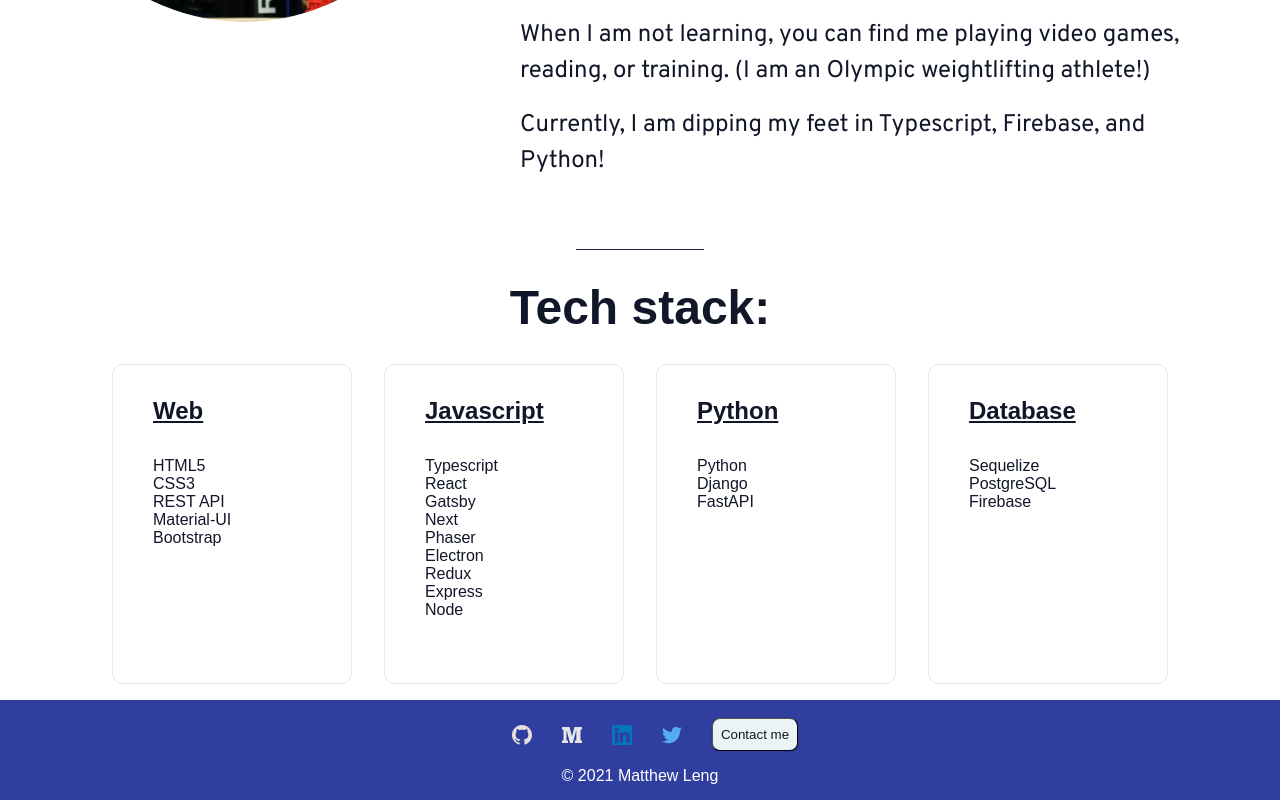
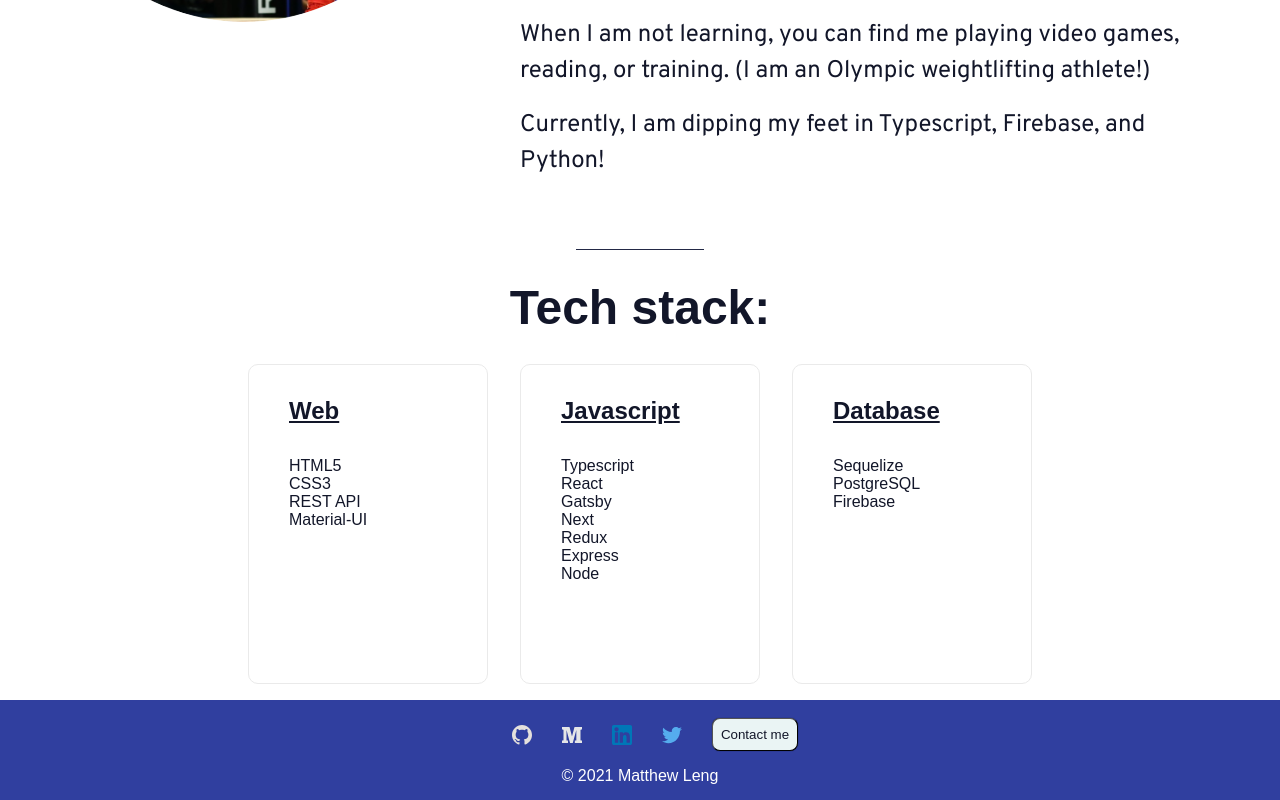
Before and after one commit to Mleng89/portfolio, a Next.js app: page /about in a window 1280 px wide. Shown: the part 654-1454 px from the top of the page. Built offline with nearby package versions, Linux system fonts and the light colour scheme; a web font is replaced by a local one.

Commit message:
Edit: Small CSS edits

```diff
--- a/pages/about.js
+++ b/pages/about.js
@@ -60,7 +60,6 @@ export default function about() {
                 <li>CSS3</li>
                 <li>REST API</li>
                 <li>Material-UI</li>
-                <li>Bootstrap</li>
               </ul>
             </div>
             <div className="tech-card">
@@ -72,14 +71,12 @@ export default function about() {
                 <li>React</li>
                 <li>Gatsby</li>
                 <li>Next</li>
-                <li>Phaser</li>
-                <li>Electron</li>
                 <li>Redux</li>
                 <li>Express</li>
                 <li>Node</li>
               </ul>
             </div>
-            <div className="tech-card">
+            {/* <div className="tech-card">
               <ul>
                 <u>
                   <h4>Python</h4>
@@ -88,7 +85,7 @@ export default function about() {
                 <li>Django</li>
                 <li>FastAPI</li>
               </ul>
-            </div>
+            </div> */}
             <div className="tech-card">
               <ul>
                 <u>
@@ -192,8 +189,8 @@ export default function about() {
         .tech-card:hover,
         .tech-card:focus,
         .tech-card:active {
-          color: #0070f3;
-          border-color: #0070f3;
+          box-shadow: 0 2px 5px 0 rgba(0, 0, 0, 0.16),
+            0 2px 10px 0 rgba(0, 0, 0, 0.12);
         }
 
         .card p {
--- a/pages/index.js
+++ b/pages/index.js
@@ -102,7 +102,7 @@ export default function Home() {
         a.resume_button {
            display: inline-block;
            padding: 1em 2em;
-           margin: 0 0.3em 0.3em 0;
+           margin: 0 0.3em 1em 0;
            border-radius: 1em;
            box-sizing: border-box;
            text-decoration: none;
--- a/pages/projects.js
+++ b/pages/projects.js
@@ -239,8 +239,8 @@ export default function projects() {
         .card:hover,
         .card:focus,
         .card:active {
-          color: #0070f3;
-          border-color: #0070f3;
+          box-shadow: 0 2px 5px 0 rgba(0, 0, 0, 0.16),
+            0 2px 10px 0 rgba(0, 0, 0, 0.12);
         }
 
         .card h3 {
```
